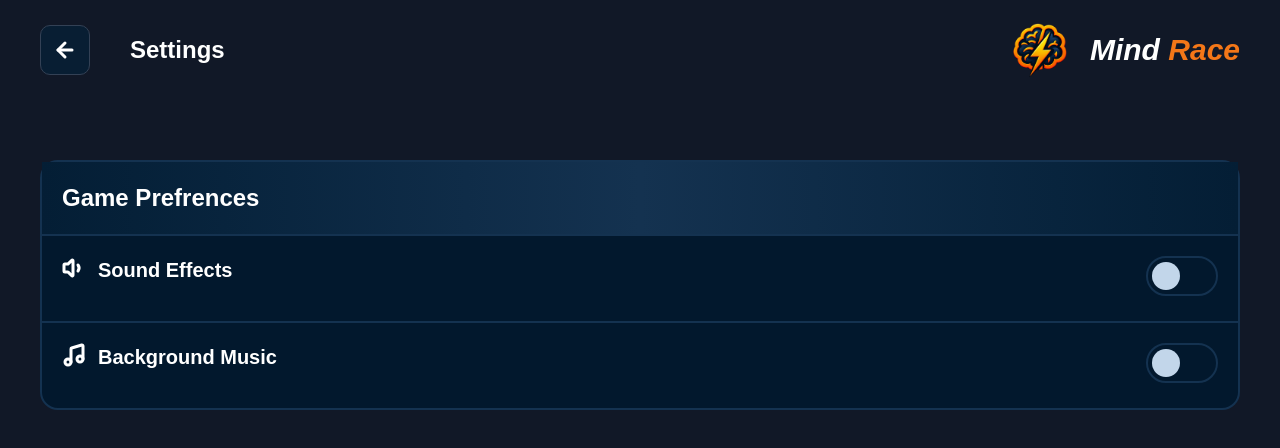
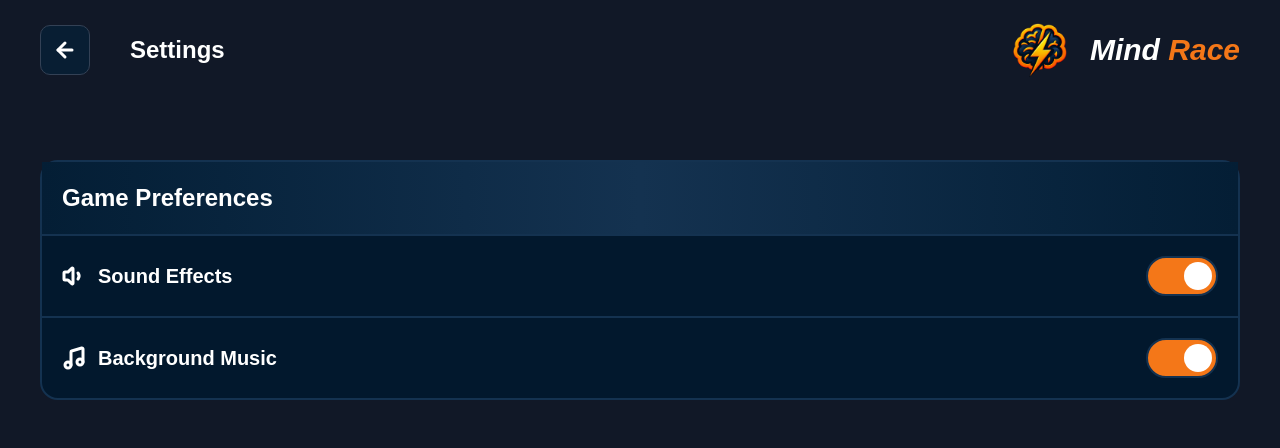
Before and after one commit to AbdulRahman-Kreit/Mind-Race, a React (Vite) app: page /settings in a window 1280 px wide. Shown: the top 448 px of the page. Built offline with nearby package versions, Linux system fonts and the light colour scheme.

Commit message:
Feat: Add the background music/ sound effect toggle logic

```diff
--- a/src/app/store.ts
+++ b/src/app/store.ts
@@ -1,11 +1,12 @@
 import { configureStore } from "@reduxjs/toolkit";
 import quizReducer from "../features/quiz/quizSlice";
-
+import settingsReducer from "../features/settings/settingsSlice";
 
 
 export const store = configureStore({
     reducer: {
         quiz: quizReducer,
+        settings: settingsReducer,
     },
 });
 
--- /dev/null
+++ b/src/features/settings/settingsSlice.ts
@@ -0,0 +1,29 @@
+import { createSlice } from "@reduxjs/toolkit";
+
+export interface SettingsState {
+    isBgMusicMuted: boolean;
+    isSoundEffectsMuted: boolean;
+}
+
+const initialState: SettingsState = {
+    isBgMusicMuted: localStorage.getItem("isBgMusicMuted") === "true",
+    isSoundEffectsMuted: localStorage.getItem("isSoundEffectsMuted") === "true",
+};
+
+export const settingsSlice = createSlice({
+    name: "settings",
+    initialState,
+    reducers: {
+        toggleBgMusic: (state) => {
+            state.isBgMusicMuted = !state.isBgMusicMuted;
+            localStorage.setItem("isBgMusicMuted", String(state.isBgMusicMuted));
+        },
+        toggleSoundEffects: (state) => {
+            state.isSoundEffectsMuted = !state.isSoundEffectsMuted;
+            localStorage.setItem("isSoundEffectsMuted", String(state.isSoundEffectsMuted));
+        },
+    },
+});
+
+export const { toggleBgMusic, toggleSoundEffects } = settingsSlice.actions;
+export default settingsSlice.reducer;
--- a/src/hooks/useSoundEffect.ts
+++ b/src/hooks/useSoundEffect.ts
@@ -1,4 +1,6 @@
-import { useCallback, useRef } from "react";
+import { useCallback, useRef, useEffect } from "react";
+import { useSelector } from "react-redux";
+import type { RootState } from "@/app/store";
 
 export type SoundType = "game" | "correct" | "wrong" | "winner" | "loser";
 
@@ -14,53 +16,19 @@ export function useSoundEffect() {
     const bgMusicRef = useRef<HTMLAudioElement | null>(null);
     const activeEffectsRef = useRef<HTMLAudioElement[]>([]);
 
-    const playSound = useCallback((type: SoundType, volume: number = 0.5) => {
-        try {
-            const soundPath = SOUND_PATHS[type];
-            if (!soundPath) return;
+    const { isBgMusicMuted, isSoundEffectsMuted } = useSelector(
+        (state: RootState) => state.settings
+    );
 
-            if (type === 'game') {
-                if (bgMusicRef.current && !bgMusicRef.current.paused) {
-                    return;
-                }
-
-                const bgAudio = new Audio(soundPath);
-                bgAudio.volume = volume;
-                bgAudio.loop = true;
-
-                bgMusicRef.current = bgAudio;
-
-                bgAudio.play().catch((error) => {
-                    console.warn("Background music playback prevented by browser:", error);
-                });
-                return;
-            }
-
-            const effectAudio = new Audio(soundPath);
-            effectAudio.volume = volume;
-
-            activeEffectsRef.current.push(effectAudio);
-
-            effectAudio.onended = () => {
-                activeEffectsRef.current = activeEffectsRef.current.filter(a => a !== effectAudio);
-            };
-
-            effectAudio.play().catch((error) => {
-                console.warn("Sound effect playback prevented by browser:", error);
-            });
-
-        } catch (error) {
-            console.error("Error playing sound effect:", error);
-        }
-    }, []);
-
-    const stopSound = useCallback(() => {
+    const stopBGmusic = useCallback(() => {
         if (bgMusicRef.current) {
             bgMusicRef.current.pause();
             bgMusicRef.current.currentTime = 0;
             bgMusicRef.current = null;
         }
+    }, []);
 
+    const stopSoundEffects = useCallback(() => {
         activeEffectsRef.current.forEach((audio) => {
             audio.pause();
             audio.currentTime = 0;
@@ -68,5 +36,60 @@ export function useSoundEffect() {
         activeEffectsRef.current = [];
     }, []);
 
-    return { playSound, stopSound };
+    useEffect(() => {
+        if (isBgMusicMuted) {
+            stopBGmusic();
+        }
+    }, [isBgMusicMuted, stopBGmusic]);
+
+    useEffect(() => {
+        if (isSoundEffectsMuted) {
+            stopSoundEffects();
+        }
+    }, [isSoundEffectsMuted, stopSoundEffects]);
+
+    // تشغيل الأصوات مع التحقق من الإعدادات
+    const playSound = useCallback((type: SoundType, volume: number = 0.5) => {
+        try {
+            const soundPath = SOUND_PATHS[type];
+            if (!soundPath) return;
+
+            // تشغيل موسيقى الخلفية
+            if (type === 'game') {
+                if (isBgMusicMuted) return;
+
+                if (bgMusicRef.current && !bgMusicRef.current.paused) return;
+
+                const bgAudio = new Audio(soundPath);
+                bgAudio.volume = volume;
+                bgAudio.loop = true;
+                bgMusicRef.current = bgAudio;
+
+                bgAudio.play().catch((err) => console.warn("Audio blocked:", err));
+                return;
+            }
+
+            if (isSoundEffectsMuted) return;
+
+            const effectAudio = new Audio(soundPath);
+            effectAudio.volume = volume;
+            activeEffectsRef.current.push(effectAudio);
+
+            effectAudio.onended = () => {
+                activeEffectsRef.current = activeEffectsRef.current.filter((a) => a !== effectAudio);
+            };
+
+            effectAudio.play().catch((err) => console.warn("Audio blocked:", err));
+
+        } catch (error) {
+            console.error("Error playing sound:", error);
+        }
+    }, [isBgMusicMuted, isSoundEffectsMuted]);
+
+    const stopSound = useCallback(() => {
+        stopBGmusic();
+        stopSoundEffects();
+    }, [stopBGmusic, stopSoundEffects]);
+
+    return { playSound, stopSound, stopBGmusic, stopSoundEffects };
 }
--- a/src/pages/Settings.tsx
+++ b/src/pages/Settings.tsx
@@ -1,48 +1,77 @@
+import { useSelector, useDispatch } from "react-redux";
+import type { RootState } from "@/app/store";
+import { toggleBgMusic, toggleSoundEffects } from "@/features/settings/settingsSlice";
 import PageHeading from "@/components/PageHeading";
 import { Button } from "@base-ui/react/button";
 import { Volume1, Music, type LucideIcon } from "lucide-react";
 
-interface PrefrenceItems {
-    id: number,
-    name: string,
-    icon: LucideIcon,
+interface PreferenceItem {
+    id: number;
+    name: string;
+    icon: LucideIcon;
+    type: "effects" | "music";
 }
 
-const prefrences: PrefrenceItems[] = [
-    { id: 1, name: 'Sound Effects', icon: Volume1 },
-    { id: 2, name: 'Background Music', icon: Music },
+const preferences: PreferenceItem[] = [
+    { id: 1, name: 'Sound Effects', icon: Volume1, type: "effects" },
+    { id: 2, name: 'Background Music', icon: Music, type: "music" },
 ];
 
 export default function Settings() {
+    const dispatch = useDispatch();
+
+    const { isBgMusicMuted, isSoundEffectsMuted } = useSelector(
+        (state: RootState) => state.settings
+    );
+
+    const handleToggle = (type: "effects" | "music") => {
+        if (type === "music") {
+            dispatch(toggleBgMusic());
+        } else {
+            dispatch(toggleSoundEffects());
+        }
+    };
+
     return (
         <div className="min-h-screen max-w-7xl w-full mx-auto text-white py-5 px-10">
             <PageHeading title="Settings" />
-            {/* Settings Box */}
-            <div className="flex flex-col w-full my-20 bg-[#02182D] rounded-2xl
-            border-2 border-[#143250]">
-                <div className="w-full bg-linear-to-r from-[#041E35] via-[#143250]
-                to-[#041E35] border-b-2 border-[#143250] p-5">
+
+            <div className="flex flex-col w-full my-20 bg-[#02182D] rounded-2xl border-2 border-[#143250]">
+                <div className="w-full bg-linear-to-r from-[#041E35] via-[#143250] to-[#041E35] border-b-2 border-[#143250] p-5">
                     <h2 className="text-2xl font-semibold">
-                        Game Prefrences
+                        Game Preferences
                     </h2>
                 </div>
-                {prefrences.map((pref) => {
+
+                {preferences.map((pref) => {
                     const IconComponent = pref.icon;
 
-                    return(
-                        <div key={pref.id} className="flex flex-row justify-between
-                        border-b-2 border-[#143250] last:border-none p-5">
-                            <div className="flex flex-row text-xl font-semibold gap-x-3">
+                    const isMuted = pref.type === "music" ? isBgMusicMuted : isSoundEffectsMuted;
+                    const isActive = !isMuted;
+
+                    return (
+                        <div
+                            key={pref.id}
+                            className="flex flex-row justify-between items-center border-b-2 border-[#143250] last:border-none p-5"
+                        >
+                            <div className="flex flex-row items-center text-xl font-semibold gap-x-3">
                                 <IconComponent strokeWidth={3} className="w-6 h-6" />
-                                <p className="">
-                                    {pref.name}
-                                </p>
+                                <p>{pref.name}</p>
                             </div>
+
                             <div>
-                                <Button className="w-18 h-10 rounded-4xl border-2
-                                border-[#143250] cursor-pointer">
-                                    <span className="block w-7 h-7 rounded-full
-                                    bg-[#c2d6ea] z-20 ml-1"></span>
+                                <Button
+                                    onClick={() => handleToggle(pref.type)}
+                                    className={`w-18 h-10 rounded-full border-2 border-[#143250] cursor-pointer transition-colors duration-300 flex items-center p-1 ${
+                                        isActive ? "bg-[#F47718]" : "bg-[#041E35]"
+                                    }`}
+                                >
+
+                                    <span
+                                        className={`block w-7 h-7 rounded-full bg-[#c2d6ea] transition-transform duration-300 ${
+                                            isActive ? "translate-x-8 bg-white" : "translate-x-0"
+                                        }`}
+                                    />
                                 </Button>
                             </div>
                         </div>
@@ -50,5 +79,5 @@ export default function Settings() {
                 })}
             </div>
         </div>
-    )
+    );
 }
```
Also changed, not shown: src/features/quiz/quizSlice.ts (+9 -2 lines).
